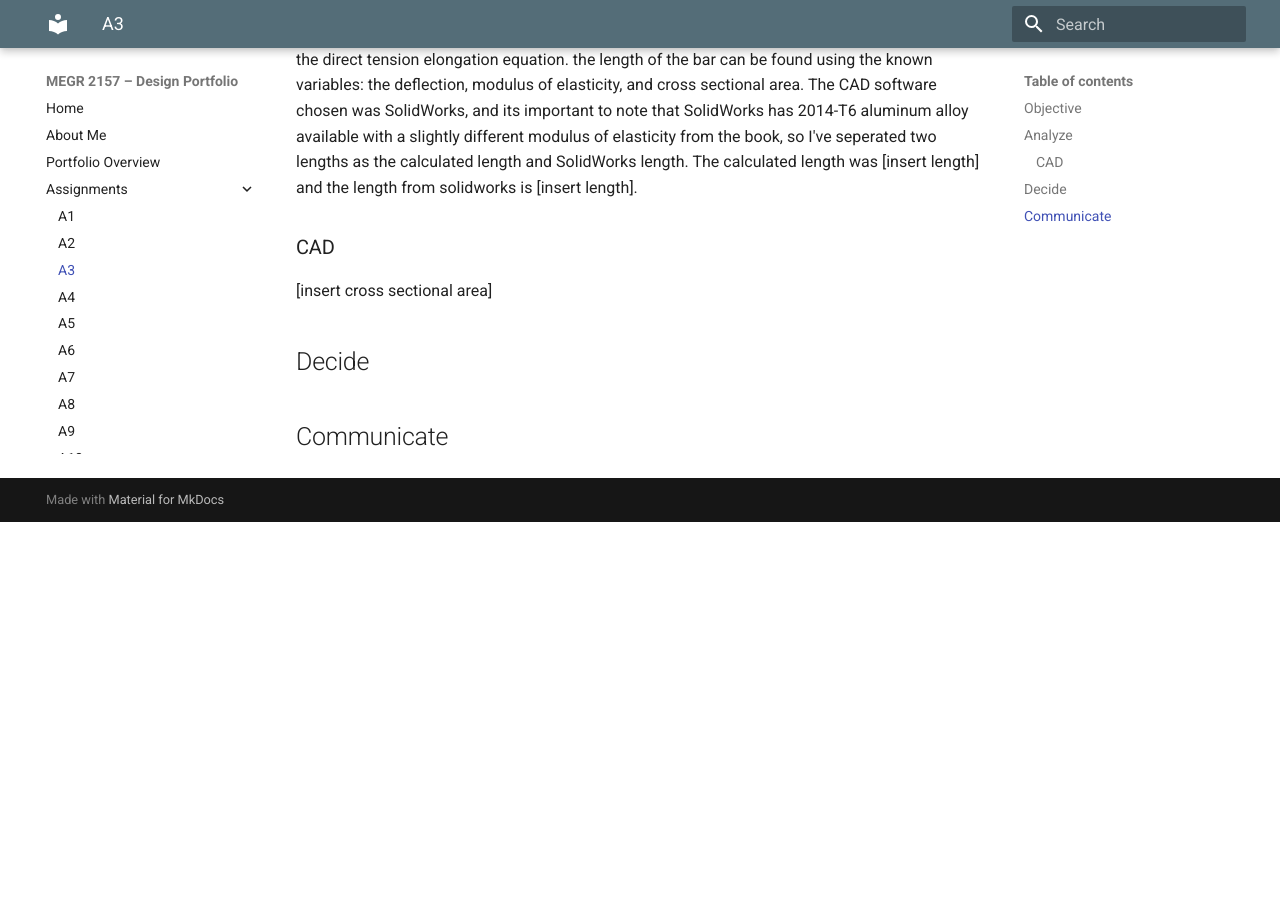
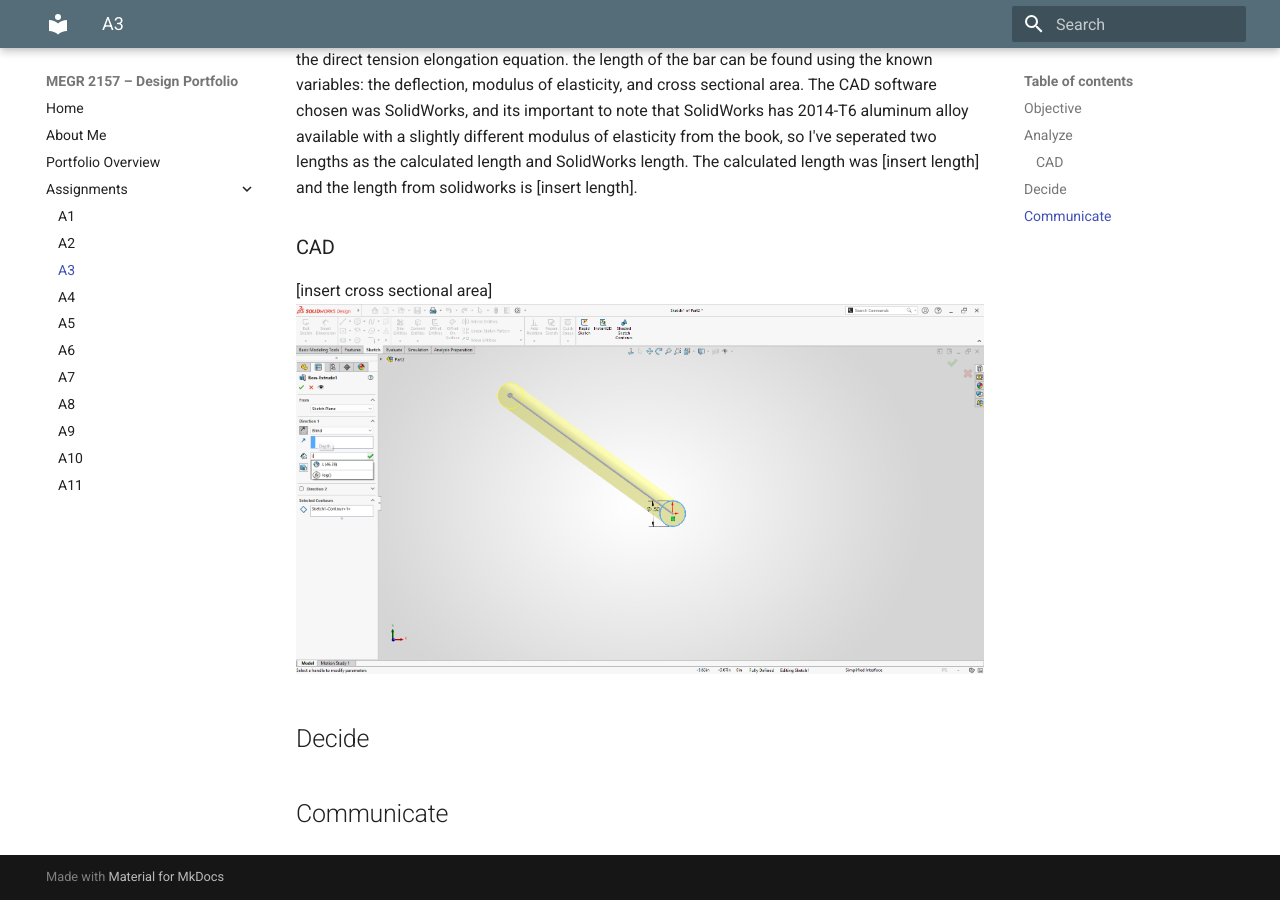
Before and after one commit to ajchiocca/megr2157-portfolio, an MkDocs documentation site: the page built from docs/assignments/A03/index.md, in a window 1280 px wide and 900 px high, scrolled down 619 px. Built offline with MkDocs 1.6.1 and Material for MkDocs 9.7.7, drawn with Linux system fonts in a browser that asks for light colours; before the commit the page ends 1141 px from its top, so only the background shows below that.

Commit message:
Add image reference to index.md

```diff
--- a/docs/assignments/A03/index.md
+++ b/docs/assignments/A03/index.md
@@ -11,7 +11,7 @@ I've chosen the applied force to be 400 pounds, the diameter of the cross sectio
 ### CAD
 [insert cross sectional area]
 <br>
-
+![BAREXT](BarExt.png)
 
 ## Decide
 
```
